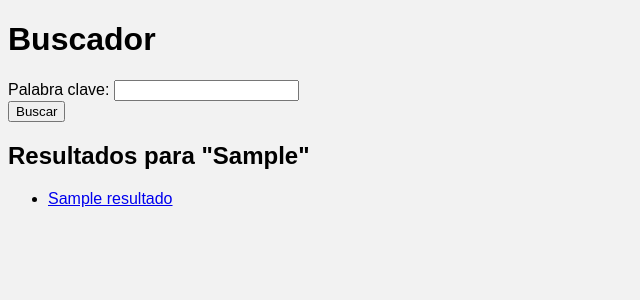
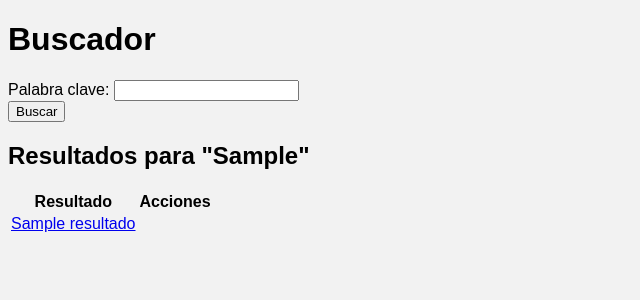
Before and after one commit to TekioTechnology/busqueda-candidatos-IA, a Flask app: template templates/buscador.html in a window 1280 px wide. Shown: the top 300 px of the page, without its empty margins (0-640 px from the left). Run offline with Flask 3, Linux system fonts and the light colour scheme; the template is opened without the code that fills it: most values are stand-ins (such as "Sample title", 1, 10 or a date in 2020).

Commit message:
falta mejorar
subido

```diff
--- a/templates/buscador.html
+++ b/templates/buscador.html
@@ -21,12 +21,18 @@
         <h2>Resultados para "{{ palabra_clave }}"</h2>
         <table>
             <thead>
-        <ul>
+        <tr>
+            <th>Resultado</th>
+            <th>Acciones</th>
+        </tr>
+    </thead>
             {% for resultado in resultados %}
-                <li><a href="{{ url_for('main_controller.descargar', nombre_archivo=resultado) }}">{{ resultado }}</a></li>
+            <tr>
+                <td><a href="{{ url_for('main_controller.descargar', nombre_archivo=resultado) }}">{{ resultado }}</a></td>
+            </tr>
             {% endfor %}
-        </ul>
-    </thead>
+
+
     </table>
     {% else %}
         <p>No se encontraron resultados para "{{ palabra_clave }}".</p>
```
